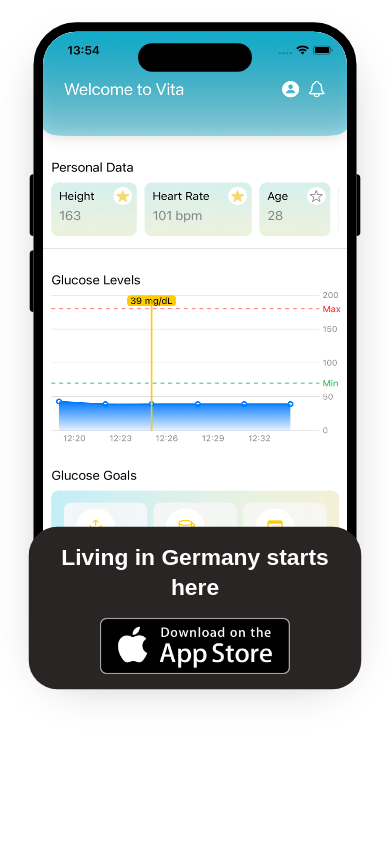
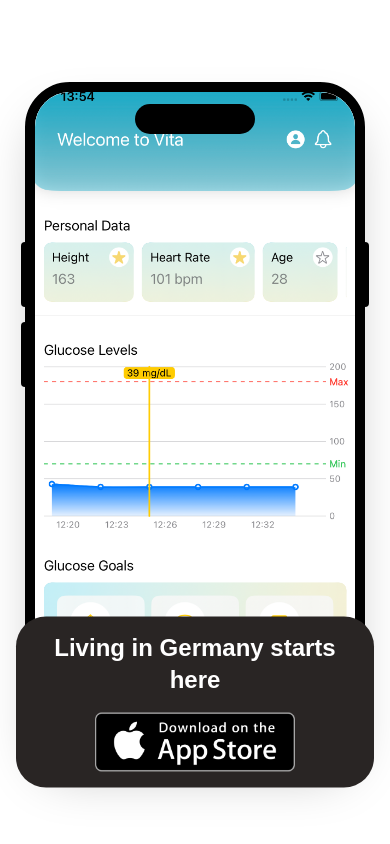
Before and after one commit to yesid-lopez/deu-landing, a Next.js app: page / in a window 390 px wide. Shown: the top 844 px of the page. Built offline with nearby package versions, Linux system fonts and the light colour scheme.

Commit message:
Refactor Hero component layout and positioning
- Update Hero section with grid layout and improved responsiveness
- Adjust iPhone frame and HeroCard positioning using absolute positioning
- Modify Helm chart image tag to version 2.8
- Enhance image display with object-cover class

```diff
--- a/chart/values.yaml
+++ b/chart/values.yaml
@@ -4,7 +4,7 @@ namespace: lulo
 image:
   repository: docker.yesidlopez.de/lid
   pullPolicy: IfNotPresent
-  tag: "2.6"
+  tag: "2.8"
 
 service:
   type: LoadBalancer
--- a/src/components/hero.tsx
+++ b/src/components/hero.tsx
@@ -3,7 +3,7 @@ import Image from "next/image";
 
 const HeroCard = () => {
   return (
-    <div className="flex flex-col items-center rounded-[30px] bg-stone-800 gap-4 p-4">
+    <div className="grid place-items-center rounded-[30px] bg-stone-800 gap-4 p-4">
       <h1 className="text-2xl md:text-3xl font-bold text-center text-white">
         Living in Germany starts here
       </h1>
@@ -29,18 +29,21 @@ const HeroCard = () => {
 
 export default function Hero() {
   return (
-    <section className="relative flex flex-col items-center justify-center min-h-[100dvh] sm:mt-10 max-sm:scale-95">
-      <IPhoneFrame>
+    <section className="relative grid place-items-center min-h-screen w-full overflow-hidden p-4">
+      <div className="relative w-full place-items-center">
+        <IPhoneFrame className="relative">
           <Image
             src="/test_image.png"
             alt="Vita health dashboard"
             fill
             priority
             quality={100}
+            className="object-cover"
           />
         </IPhoneFrame>
-      <div className="relative transform -translate-y-[80%] sm:w-[40%] p-5">
+        <div className="absolute left-1/2 transform -translate-x-1/2 -translate-y-[85%] w-full sm:w-[40%]">
           <HeroCard />
+        </div>
       </div>
     </section>
   );
--- a/src/components/ui/iphone-frame.tsx
+++ b/src/components/ui/iphone-frame.tsx
@@ -31,7 +31,7 @@ export function IPhoneFrame({ children, className }: IPhoneFrameProps) {
   return (
     <div
       className={cn(
-        "relative mx-auto rounded-[60px] border-[14px] border-black bg-white shadow-2xl",
+        "relative rounded-[60px] border-[14px] border-black bg-white shadow-2xl",
         "h-[680px] w-[340px]",
         "sm:h-[680px] sm:w-[340px]",
         "border-[10px]",
```
Lines whose indentation alone changed are shown as unchanged.
